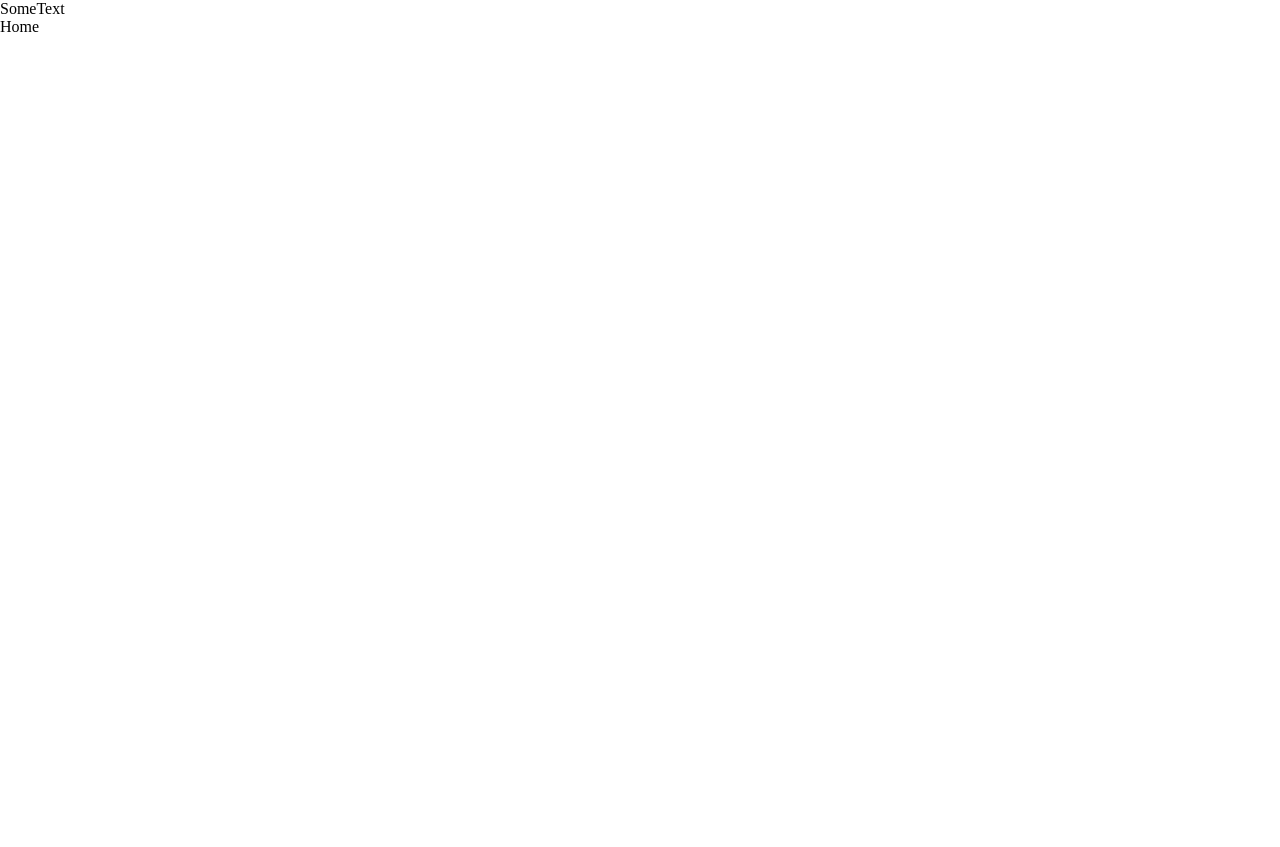
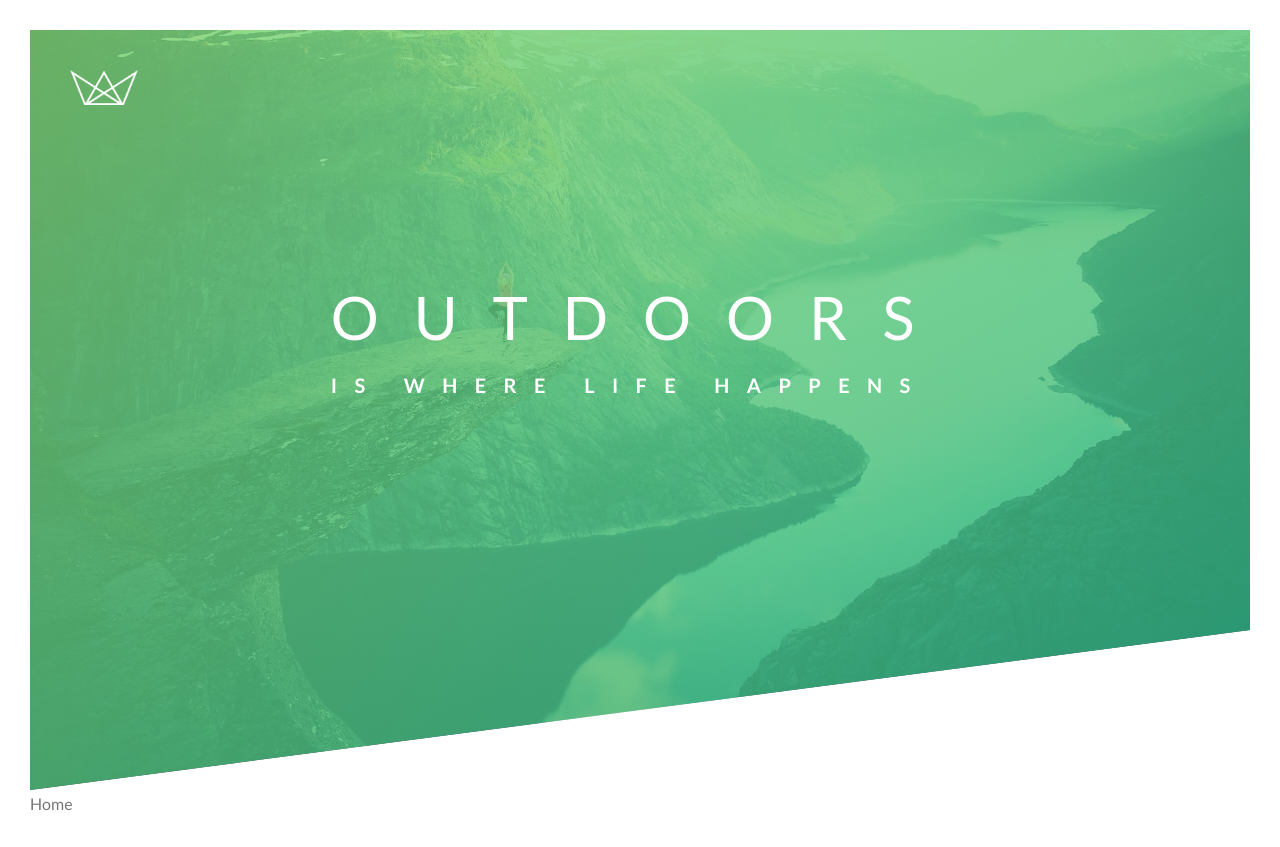
Before and after one commit to newbpydev/natours-spa-nuxt-3-rc-9, a Nuxt app: page / in a window 1280 px wide. Before the commit the page ends 800 px from the top, so only its background shows below. Built offline with nearby package versions, Linux system fonts and the light colour scheme.

Commit message:
styles: add animation to the header

```diff
--- a/assets/css/style.css
+++ b/assets/css/style.css
@@ -7,8 +7,127 @@ Dark green: #28b485
 
 */
 
+/* Base Resetting the default styles */
 * {
   margin: 0;
   padding: 0;
   box-sizing: border-box;
 }
+
+body {
+  font-family: "Lato", sans-serif;
+  font-weight: 400;
+  font-size: 16px;
+  line-height: 1.7;
+  color: #777;
+  padding: 30px;
+}
+
+/* TheHeader */
+.header {
+  height: 95vh;
+  background-image: linear-gradient(
+      to right bottom,
+      rgba(126, 213, 111, 0.8),
+      rgba(40, 180, 133, 0.8)
+    ),
+    url("@/assets/img/hero.jpg");
+  background-size: cover;
+  background-position: top;
+  position: relative;
+
+  clip-path: polygon(0 0, 100% 0, 100% 75vh, 0 100%);
+}
+
+.logo-box {
+  position: absolute;
+  top: 40px;
+  left: 40px;
+}
+
+.logo {
+  height: 35px;
+}
+/*
+.logo:hover {
+  animation: moveInRight 1s ease-out;
+} */
+
+.text-box {
+  position: absolute;
+  top: 40%;
+  left: 50%;
+  transform: translate(-50%, -50%);
+}
+
+.heading-primary {
+  color: #fff;
+  text-transform: uppercase;
+
+  backface-visibility: hidden;
+}
+
+.heading-primary-main {
+  display: block;
+  font-size: 60px;
+  font-weight: 400;
+  letter-spacing: 35px;
+
+  animation-name: moveInLeft;
+  animation-duration: 1s;
+  animation-timing-function: ease-out;
+
+  /*
+  animation-iteration-count: 3;
+  animation-delay: 3s;
+   */
+}
+
+.heading-primary-sub {
+  display: block;
+  font-size: 20px;
+  font-weight: 700;
+  letter-spacing: 17.4px;
+
+  animation: moveInRight 1s ease-out;
+  /* animation-name: moveInRight;
+  animation-duration: 1s;
+  animation-timing-function: ease-out; */
+}
+
+@keyframes moveInLeft {
+  0% {
+    opacity: 0;
+    transform: translateX(-100px);
+  }
+  60% {
+    transform: rotate(120deg);
+  }
+  80% {
+    transform: translateX(10px);
+  }
+  90% {
+    transform: translateX(-10px);
+  }
+  100% {
+    opacity: 1;
+    transform: translate(0);
+  }
+}
+
+@keyframes moveInRight {
+  0% {
+    opacity: 0;
+    transform: translateX(100px);
+  }
+  80% {
+    transform: translateX(-10px);
+  }
+  90% {
+    transform: translateX(10px);
+  }
+  100% {
+    opacity: 1;
+    transform: translate(0);
+  }
+}
--- a/components/TheHeader.vue
+++ b/components/TheHeader.vue
@@ -1,13 +1,18 @@
 <template>
   <header class="header">
-    SomeText
+    <div class="logo-box">
+      <img src="@/assets/img/logo-white.png" alt="Logo" class="logo" />
+    </div>
+
+    <div class="text-box">
+      <h1 class="heading-primary">
+        <span class="heading-primary-main">Outdoors</span>
+        <span class="heading-primary-sub">is where life happens</span>
+      </h1>
+    </div>
   </header>
 </template>
 
-<script setup lang="ts">
+<script setup lang="ts"></script>
 
-</script>
-
-<style scoped>
-
-</style>
+<style scoped></style>
--- a/layouts/default.vue
+++ b/layouts/default.vue
@@ -1,6 +1,7 @@
 <template>
   <div>
     <TheHeader />
+
     <main>
       <slot />
     </main>
```
